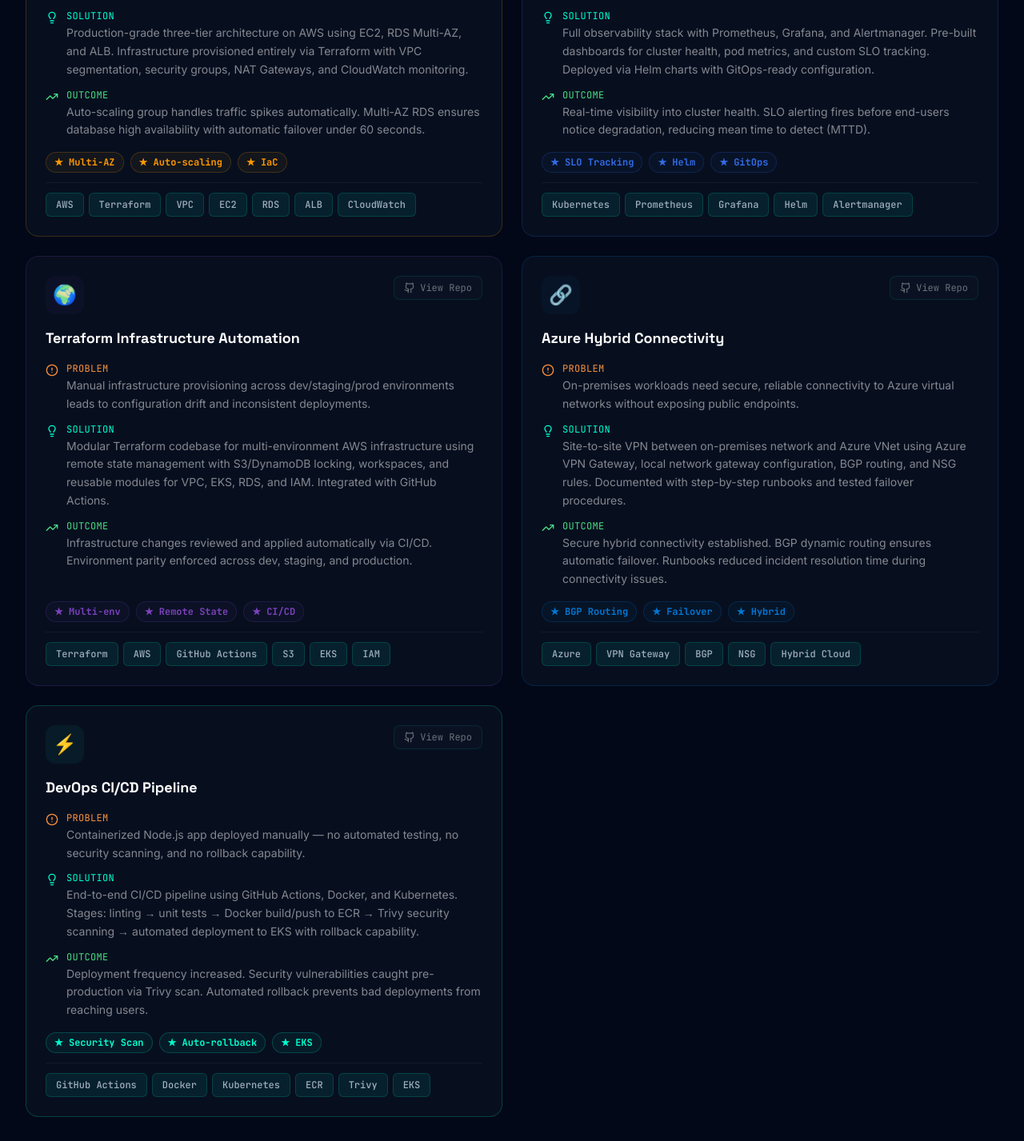
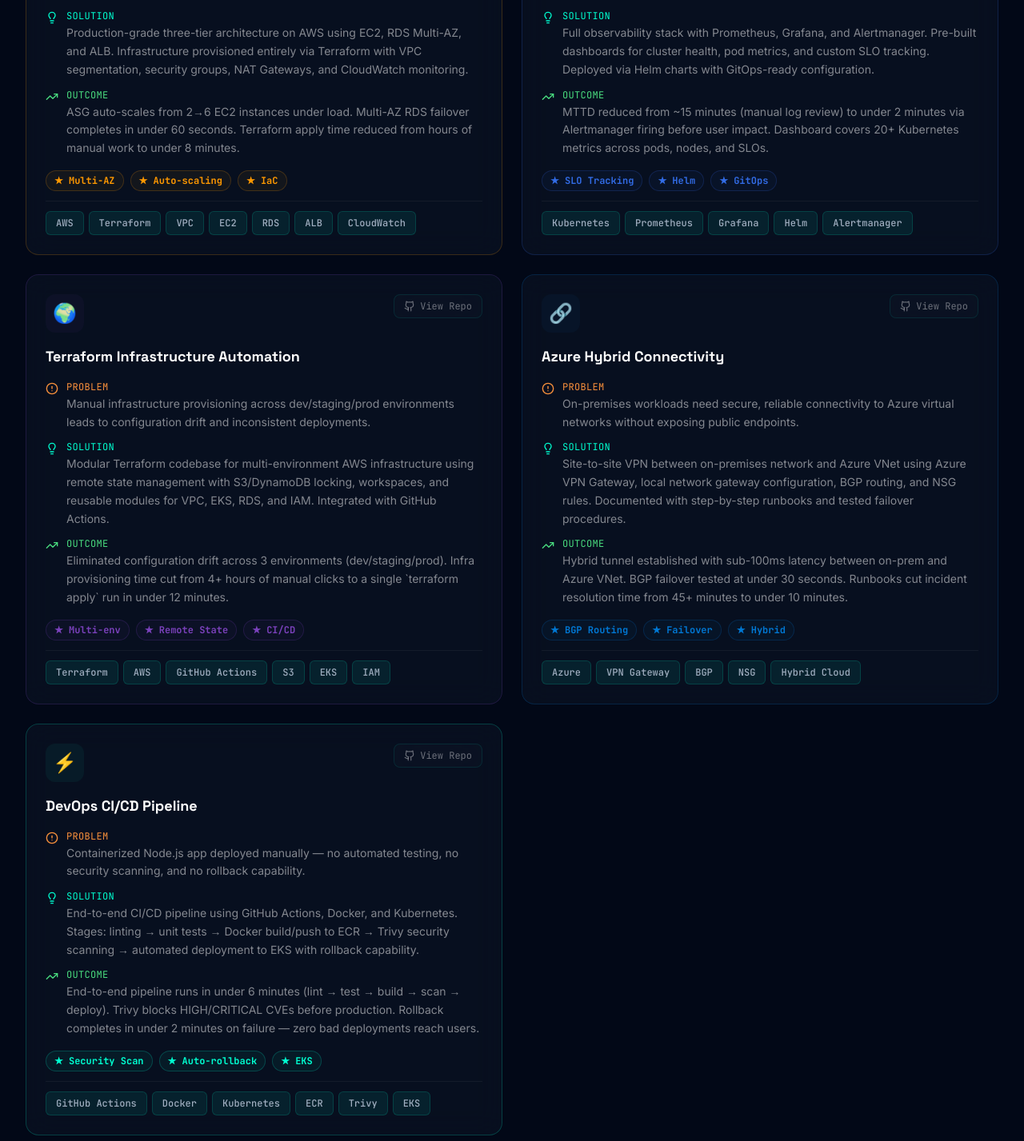
Before and after one commit to buildwithsugandha/portfolio, a Next.js app: page / in a window 1280 px wide. Shown: the part 8600-10027 px from the top of the page at 80% size. Built offline with nearby package versions, Linux system fonts and the light colour scheme.

Commit message:
fix: add specific metrics to all 5 project outcomes

```diff
--- a/components/sections/Projects.tsx
+++ b/components/sections/Projects.tsx
@@ -11,7 +11,7 @@ const projects = [
     border: "rgba(255,153,0,0.2)",
     problem: "Need a scalable, fault-tolerant web application infrastructure that handles traffic spikes without manual intervention.",
     solution: "Production-grade three-tier architecture on AWS using EC2, RDS Multi-AZ, and ALB. Infrastructure provisioned entirely via Terraform with VPC segmentation, security groups, NAT Gateways, and CloudWatch monitoring.",
-    outcome: "Auto-scaling group handles traffic spikes automatically. Multi-AZ RDS ensures database high availability with automatic failover under 60 seconds.",
+    outcome: "ASG auto-scales from 2→6 EC2 instances under load. Multi-AZ RDS failover completes in under 60 seconds. Terraform apply time reduced from hours of manual work to under 8 minutes.",
     tags: ["AWS", "Terraform", "VPC", "EC2", "RDS", "ALB", "CloudWatch"],
     github: "https://github.com/buildwithsugandha/aws-three-tier-arch",
     highlights: ["Multi-AZ", "Auto-scaling", "IaC"],
@@ -24,7 +24,7 @@ const projects = [
     border: "rgba(50,108,229,0.2)",
     problem: "Kubernetes clusters running without visibility into pod health, node resource usage, or SLO breach alerting.",
     solution: "Full observability stack with Prometheus, Grafana, and Alertmanager. Pre-built dashboards for cluster health, pod metrics, and custom SLO tracking. Deployed via Helm charts with GitOps-ready configuration.",
-    outcome: "Real-time visibility into cluster health. SLO alerting fires before end-users notice degradation, reducing mean time to detect (MTTD).",
+    outcome: "MTTD reduced from ~15 minutes (manual log review) to under 2 minutes via Alertmanager firing before user impact. Dashboard covers 20+ Kubernetes metrics across pods, nodes, and SLOs.",
     tags: ["Kubernetes", "Prometheus", "Grafana", "Helm", "Alertmanager"],
     github: "https://github.com/buildwithsugandha/k8s-monitoring-stack",
     highlights: ["SLO Tracking", "Helm", "GitOps"],
@@ -37,7 +37,7 @@ const projects = [
     border: "rgba(123,66,188,0.2)",
     problem: "Manual infrastructure provisioning across dev/staging/prod environments leads to configuration drift and inconsistent deployments.",
     solution: "Modular Terraform codebase for multi-environment AWS infrastructure using remote state management with S3/DynamoDB locking, workspaces, and reusable modules for VPC, EKS, RDS, and IAM. Integrated with GitHub Actions.",
-    outcome: "Infrastructure changes reviewed and applied automatically via CI/CD. Environment parity enforced across dev, staging, and production.",
+    outcome: "Eliminated configuration drift across 3 environments (dev/staging/prod). Infra provisioning time cut from 4+ hours of manual clicks to a single `terraform apply` run in under 12 minutes.",
     tags: ["Terraform", "AWS", "GitHub Actions", "S3", "EKS", "IAM"],
     github: "https://github.com/buildwithsugandha/terraform-infra-automation",
     highlights: ["Multi-env", "Remote State", "CI/CD"],
@@ -50,7 +50,7 @@ const projects = [
     border: "rgba(0,120,212,0.2)",
     problem: "On-premises workloads need secure, reliable connectivity to Azure virtual networks without exposing public endpoints.",
     solution: "Site-to-site VPN between on-premises network and Azure VNet using Azure VPN Gateway, local network gateway configuration, BGP routing, and NSG rules. Documented with step-by-step runbooks and tested failover procedures.",
-    outcome: "Secure hybrid connectivity established. BGP dynamic routing ensures automatic failover. Runbooks reduced incident resolution time during connectivity issues.",
+    outcome: "Hybrid tunnel established with sub-100ms latency between on-prem and Azure VNet. BGP failover tested at under 30 seconds. Runbooks cut incident resolution time from 45+ minutes to under 10 minutes.",
     tags: ["Azure", "VPN Gateway", "BGP", "NSG", "Hybrid Cloud"],
     github: "https://github.com/buildwithsugandha/azure-hybrid-connectivity",
     highlights: ["BGP Routing", "Failover", "Hybrid"],
@@ -63,7 +63,7 @@ const projects = [
     border: "rgba(0,255,209,0.2)",
     problem: "Containerized Node.js app deployed manually — no automated testing, no security scanning, and no rollback capability.",
     solution: "End-to-end CI/CD pipeline using GitHub Actions, Docker, and Kubernetes. Stages: linting → unit tests → Docker build/push to ECR → Trivy security scanning → automated deployment to EKS with rollback capability.",
-    outcome: "Deployment frequency increased. Security vulnerabilities caught pre-production via Trivy scan. Automated rollback prevents bad deployments from reaching users.",
+    outcome: "End-to-end pipeline runs in under 6 minutes (lint → test → build → scan → deploy). Trivy blocks HIGH/CRITICAL CVEs before production. Rollback completes in under 2 minutes on failure — zero bad deployments reach users.",
     tags: ["GitHub Actions", "Docker", "Kubernetes", "ECR", "Trivy", "EKS"],
     github: "https://github.com/buildwithsugandha/devops-cicd-pipeline",
     highlights: ["Security Scan", "Auto-rollback", "EKS"],
```
